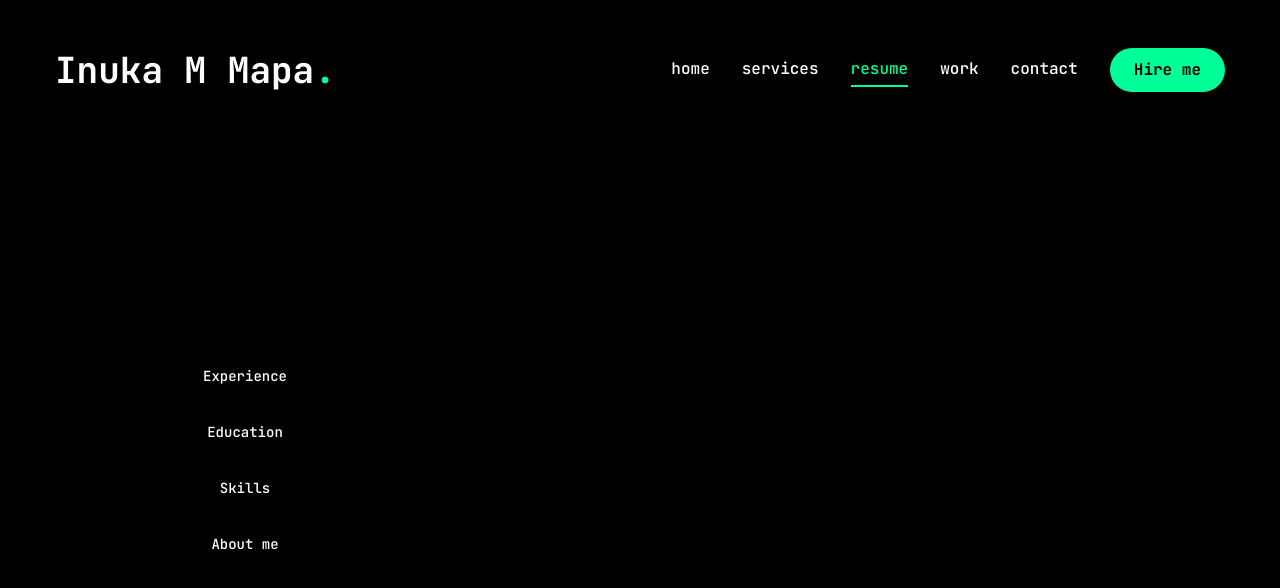
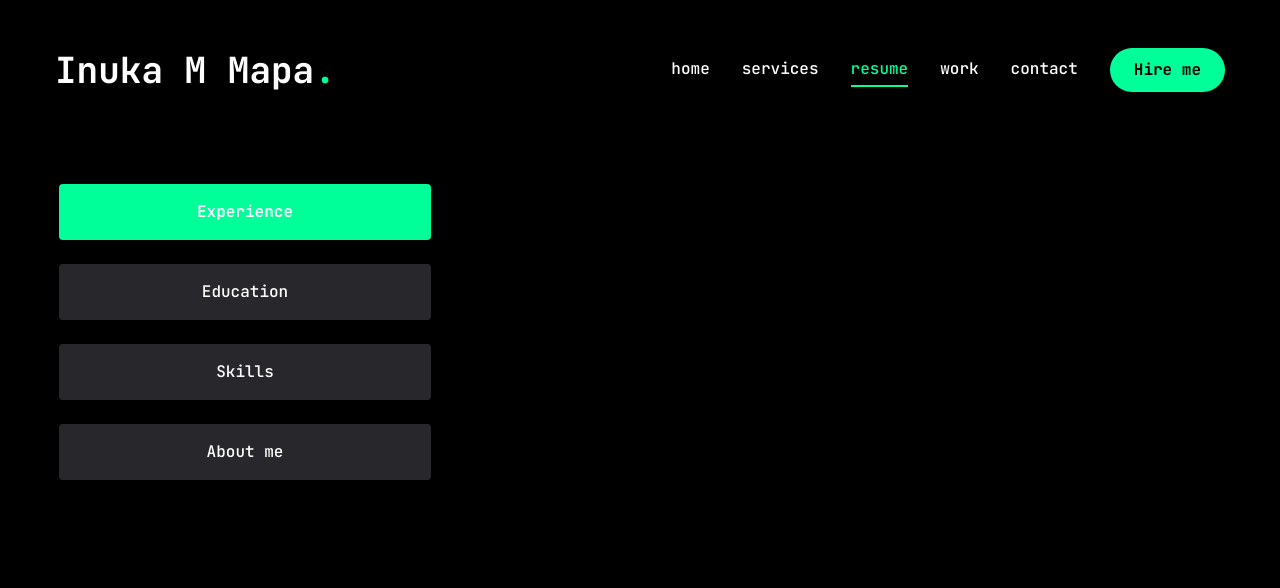
Before and after one commit to InukaMapa/My-New-Portfolio, a Next.js app: page /resume in a window 1280 px wide. Shown: the top 588 px of the page. Built offline with nearby package versions, Linux system fonts and the light colour scheme.

Commit message:
update resume page

```diff
--- a/app/resume/page.jsx
+++ b/app/resume/page.jsx
@@ -99,7 +99,7 @@
     TooltipContent,
     TooltipProvider,
     TooltipTrigger
- } from "@radix-ui/react-tooltip";
+ } from "@/components/ui/tooltip";
 
 
 import { ScrollArea } from "@/components/ui/scroll-area";
@@ -126,9 +126,12 @@
                  <TabsTrigger value="experience">Experience</TabsTrigger>
                   <TabsTrigger value="education">Education</TabsTrigger>
                    <TabsTrigger value="skills">Skills</TabsTrigger>
-                    <TabsTrigger value="about me">About me</TabsTrigger>
+                    <TabsTrigger value="about">About me</TabsTrigger>
             </TabsList>
-            <div>
+            <div className="min-h-[70vh] w-full">
+                <TabsContent value ="expeerience" className="w-full">
+                    experience
+                </TabsContent>
 
             </div>
         </Tabs>
--- a/components/ui/tabs.jsx
+++ b/components/ui/tabs.jsx
@@ -11,31 +11,36 @@
   <TabsPrimitive.List
     ref={ref}
     className={cn(
-      "inline-flex h-10 items-center justify-center rounded-md bg-muted p-1 text-muted-foreground",
-      className
-    )}
-    {...props} />
-))
+      "inline-flex h-auto rounded-md p-1 text-primary",className)}
+    {...props}
+     />
+));
 TabsList.displayName = TabsPrimitive.List.displayName
 
 const TabsTrigger = React.forwardRef(({ className, ...props }, ref) => (
   <TabsPrimitive.Trigger
     ref={ref}
-    className={cn(
-      "inline-flex items-center justify-center whitespace-nowrap rounded-sm px-3 py-1.5 text-sm font-medium ring-offset-background transition-all focus-visible:outline-none focus-visible:ring-2 focus-visible:ring-ring focus-visible:ring-offset-2 disabled:pointer-events-none disabled:opacity-50 data-[state=active]:bg-background data-[state=active]:text-foreground data-[state=active]:shadow-sm",
-      className
-    )}
+    className={cn(`
+   "inline-flex items-center w-full bg-[#27272c] justify-center
+    whitespace-nowrap text-white rounded lg p-3 text-balance font-medium
+    ring-offset-white transition-all disabled:pointer-events-none
+    disabled:opacity-50 data-[state=active]:bg-accent data-[state=active]:font-bold
+    data-[state=active]:shadow-sm data-[state=active]:text-black"
+`)}
+
     {...props} />
-))
-TabsTrigger.displayName = TabsPrimitive.Trigger.displayName
+));
+TabsTrigger.displayName = TabsPrimitive.Trigger.displayName;
 
 const TabsContent = React.forwardRef(({ className, ...props }, ref) => (
   <TabsPrimitive.Content
     ref={ref}
-    className={cn(
-      "mt-2 ring-offset-background focus-visible:outline-none focus-visible:ring-2 focus-visible:ring-ring focus-visible:ring-offset-2",
+    className={cn(`
+      "min-h-[480px] ring-offset-white focus-visible:outline-none
+      focus-visible:ring-2 focus-visible:ring-slate-950 focus-visible:ring-offset-2
+      dark:ring-offset-slate-950 dark:focus-visible:ring-slate-300",
       className
-    )}
+    `)}
     {...props} />
 ))
 TabsContent.displayName = TabsPrimitive.Content.displayName
--- a/package.json
+++ b/package.json
@@ -21,11 +21,11 @@
     "clsx": "^2.1.1",
     "framer-motion": "^12.18.1",
     "lucide-react": "^0.515.0",
-    "next": "15.3.3",
+    "next": "^15.3.3",
     "postcss": "^8.5.5",
-    "react": "^19.0.0",
+    "react": "^19.1.0",
     "react-countup": "^6.5.3",
-    "react-dom": "^19.0.0",
+    "react-dom": "^19.1.0",
     "react-icons": "^5.5.0",
     "tailwind-merge": "^3.3.1",
     "tailwindcss": "^3.3.5",
```
Also changed, not shown: 1 other file (tests, documents, lock files or other folders).
